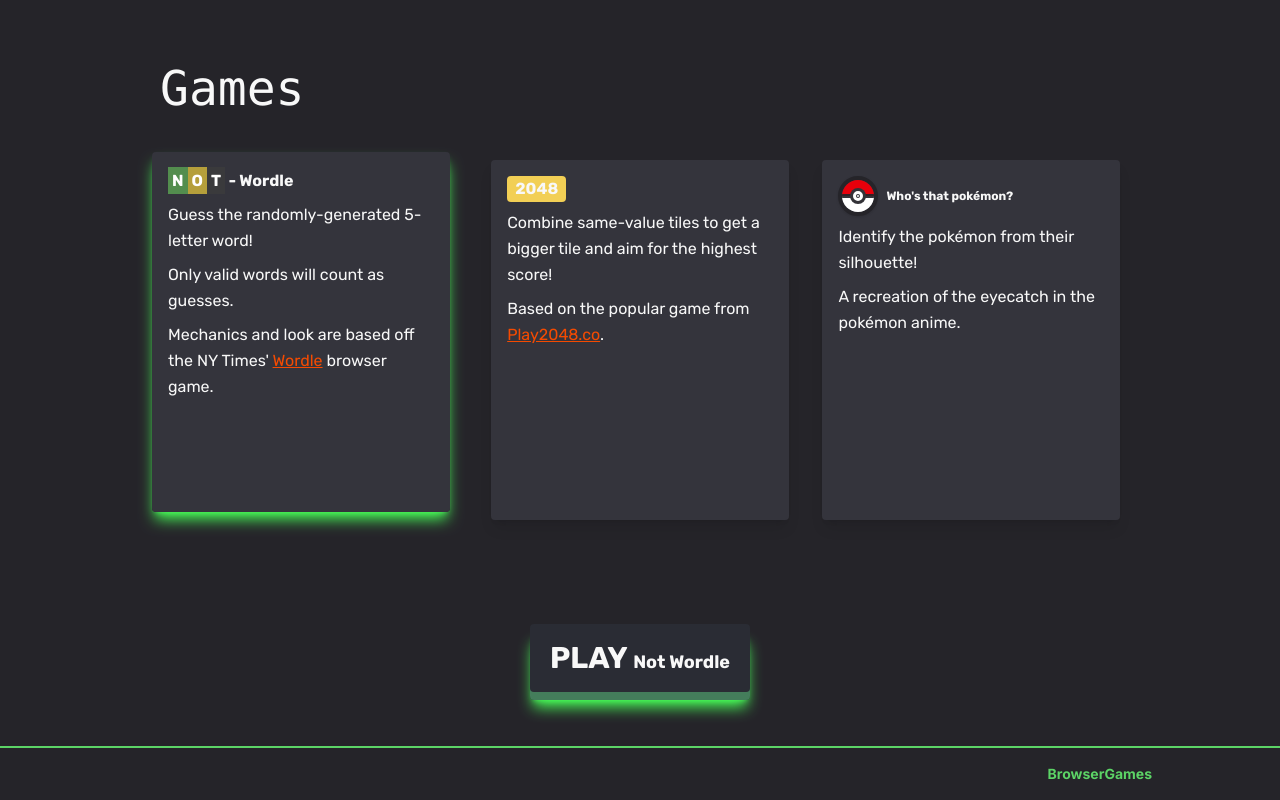
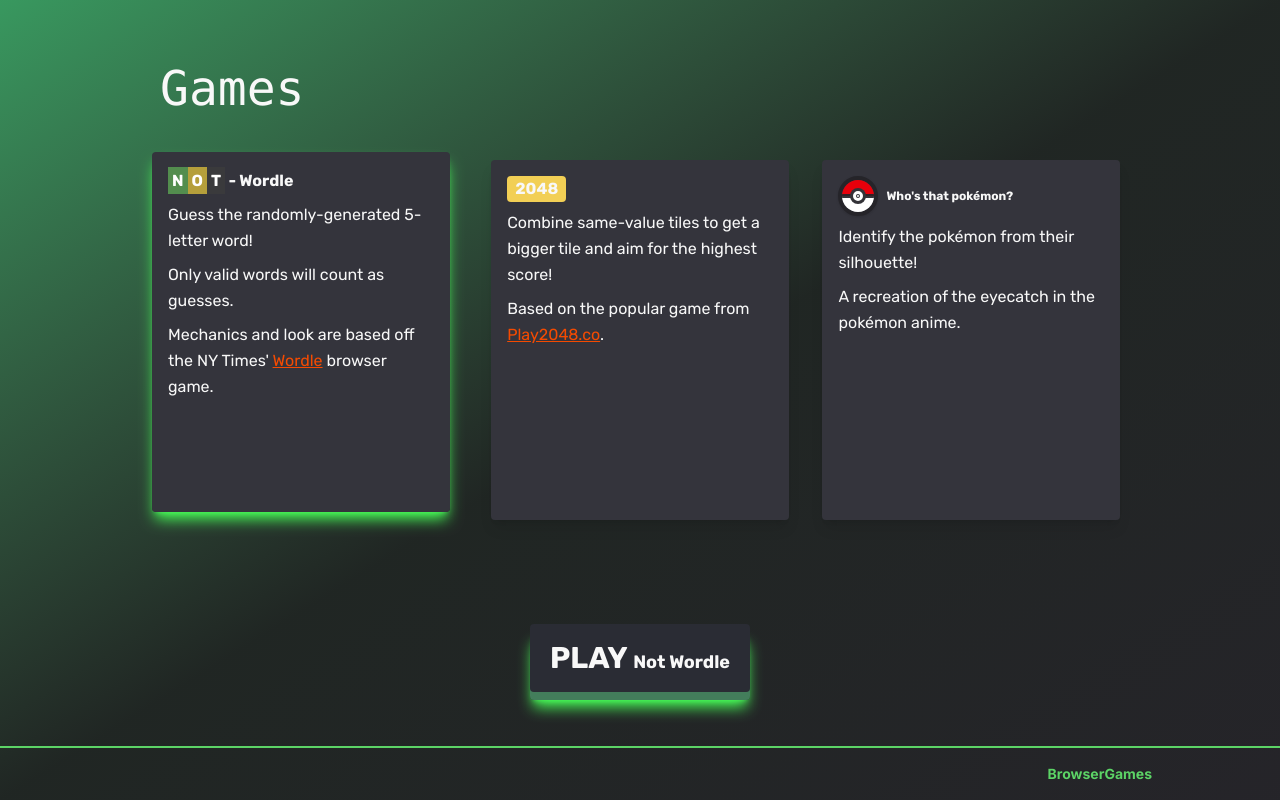
Before and after one commit to fayponjp/browser-games, a React (Vite) app: page / in a window 1280 px wide. Built offline with nearby package versions, Linux system fonts and the light colour scheme; a web font is replaced by a local one.

Commit message:
added gradient to landing page for some texture

```diff
--- a/src/landing/landing.css
+++ b/src/landing/landing.css
@@ -1,3 +1,7 @@
+.bg-dark-gradient {
+    background: linear-gradient(to bottom right, oklch(65.207% 0.14142 153.156 / 0.863), oklch(25.186% 0.01254 160.449 / 0.863), var(--theme-dark))
+}
+
 .outline-skew::before {
     content: '';
     background: light-dark(linear-gradient(to right, var(--theme-color-gradient-end), var(--theme-color)), linear-gradient(to right, var(--theme-color), var(--theme-color-gradient-end)));
--- a/src/routes/index.tsx
+++ b/src/routes/index.tsx
@@ -11,7 +11,7 @@
 
 function Home() {
     return (
-        <div className='h-lvh grid grid-rows-[4fr_1fr] text-(--text) bg-(--theme-dark)'>
+        <div className='h-lvh bg-dark-gradient grid grid-rows-[4fr_1fr] text-(--text) bg-(--theme-dark)'>
             <Landing />
             <footer className='border-t-2 border-t-(--theme-color) flex max-h-30 mt-auto py-2 px-8'>
                 <div className='max-w-5xl text-(--theme-color) mx-auto w-full font-bold text-end text-sm py-2 '>
```
